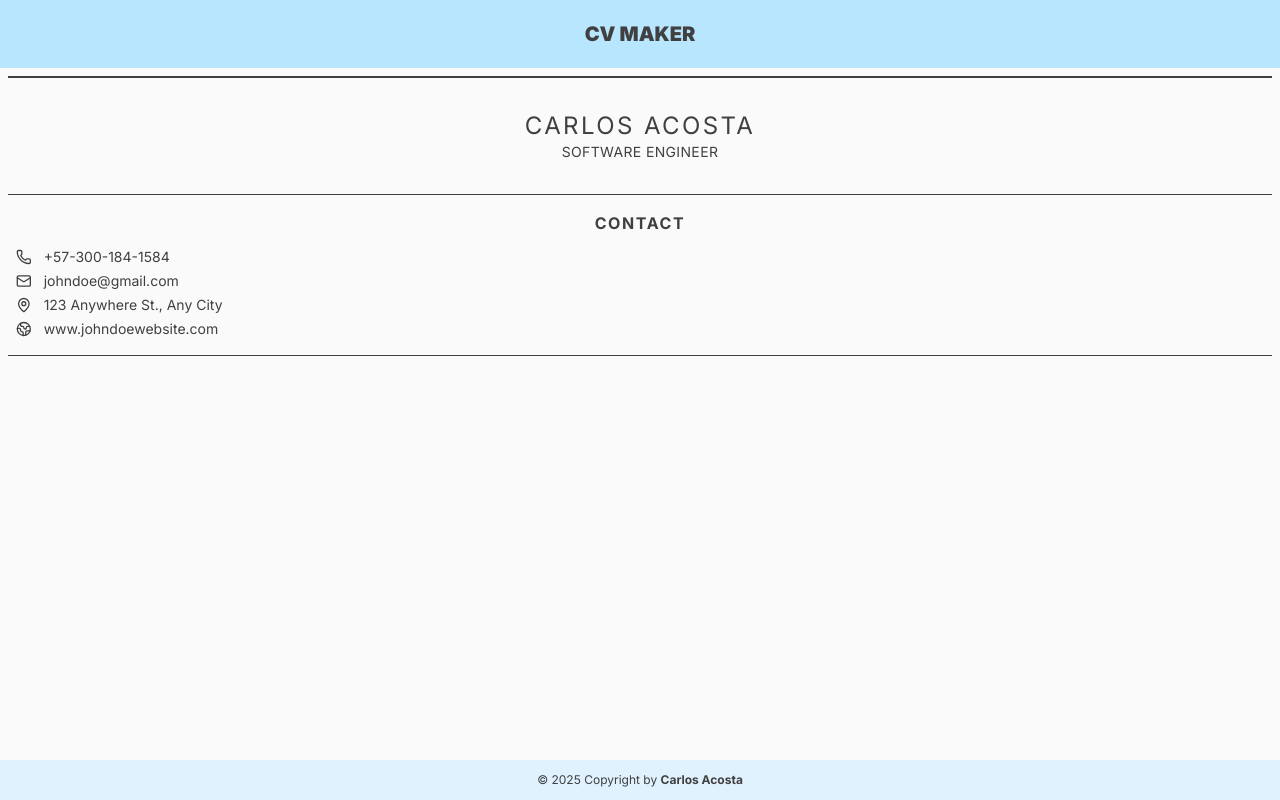
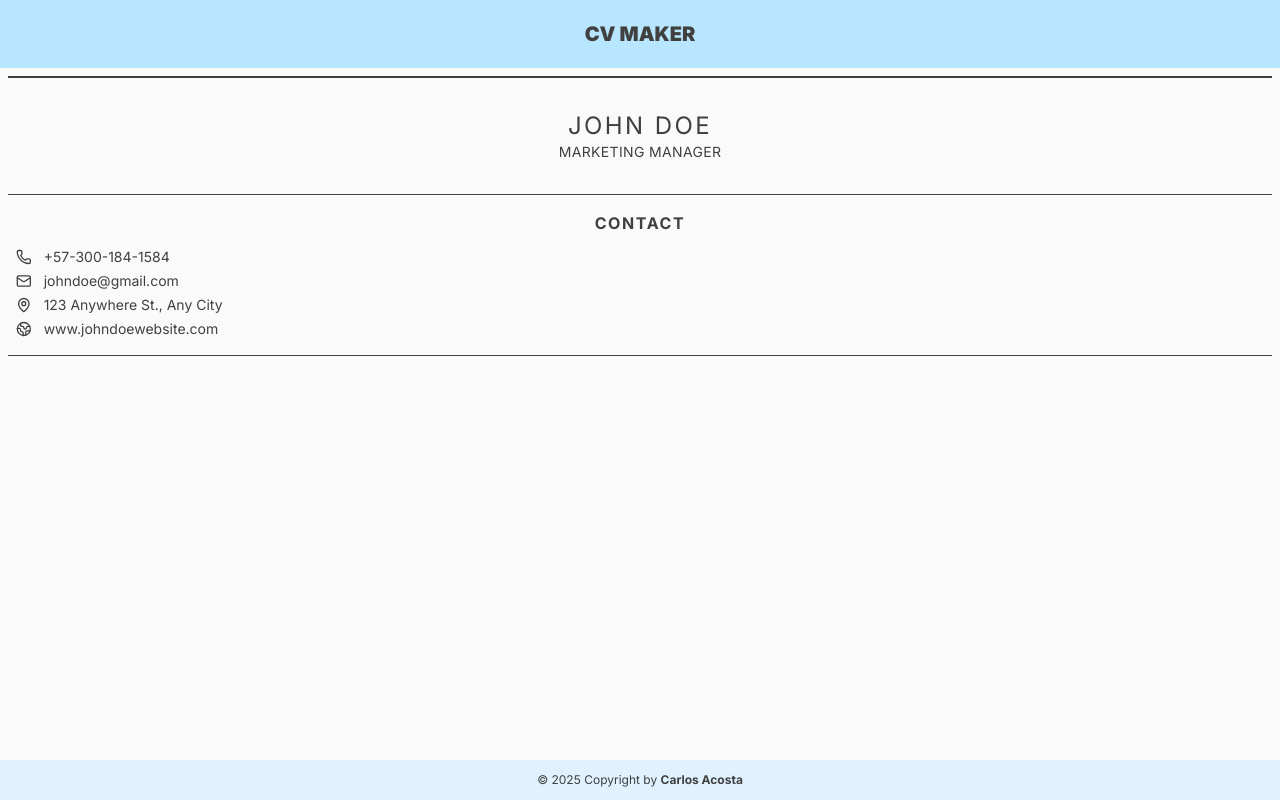
Before and after one commit to Carlosaac23/TOP-cv-application, a React (Vite) app: page / in a window 1280 px wide. Built offline with nearby package versions, Linux system fonts and the light colour scheme.

Commit message:
chore: change name and profession default value

```diff
--- a/src/components/Form/Name.jsx
+++ b/src/components/Form/Name.jsx
@@ -2,8 +2,8 @@ import { useState } from 'react';
 import SingleLineEdit from '../SingleLineEdit';
 
 export default function Name() {
-  const [name, setName] = useState('Carlos Acosta');
-  const [profession, setProfession] = useState('Software Engineer');
+  const [name, setName] = useState('John Doe');
+  const [profession, setProfession] = useState('Marketing Manager');
 
   return (
     <>
```
